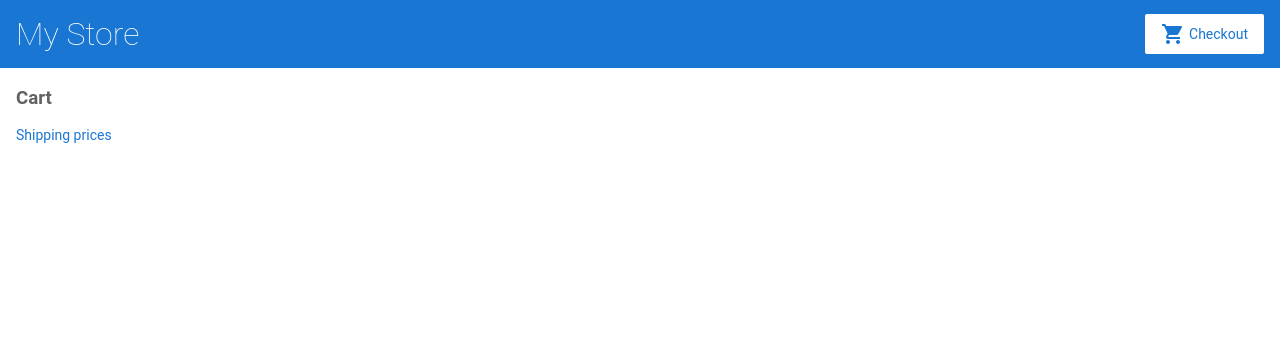
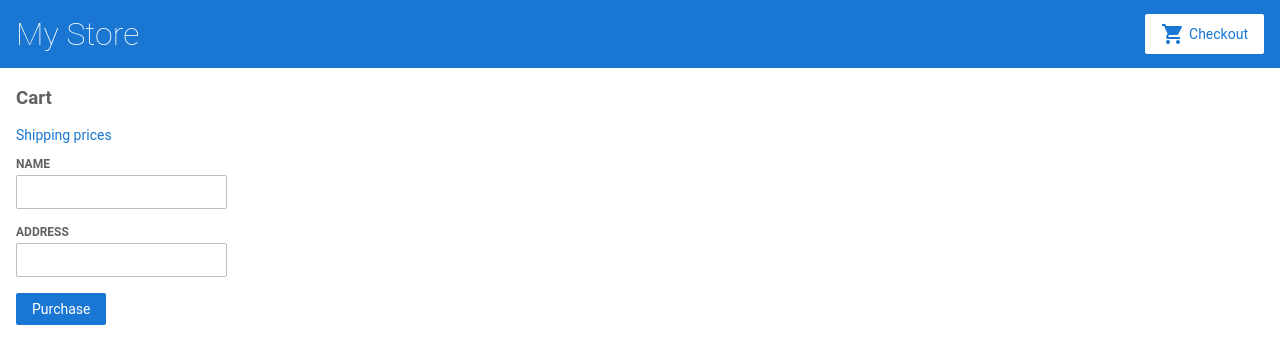
Before and after one commit to savin2001/first-angular-tutorial-project, an Angular app: page /cart in a window 1280 px wide. Shown: the top 364 px of the page. Built offline with nearby package versions, Linux system fonts and the light colour scheme.

Commit message:
Created the checkout form

```diff
--- a/src/app/cart/cart.component.html
+++ b/src/app/cart/cart.component.html
@@ -6,3 +6,14 @@
   <span>{{ item.name }}</span>
   <span>{{ item.price | currency }}</span>
 </div>
+<form [formGroup]="checkoutForm" (ngSubmit)="onSubmit()">
+  <div>
+    <label for="name">Name</label>
+    <input type="text" id="name" formControlName="name" />
+  </div>
+  <div>
+    <label for="address">Address</label>
+    <input type="text" id="address" formControlName="address" />
+  </div>
+  <button type="submit">Purchase</button>
+</form>
```
